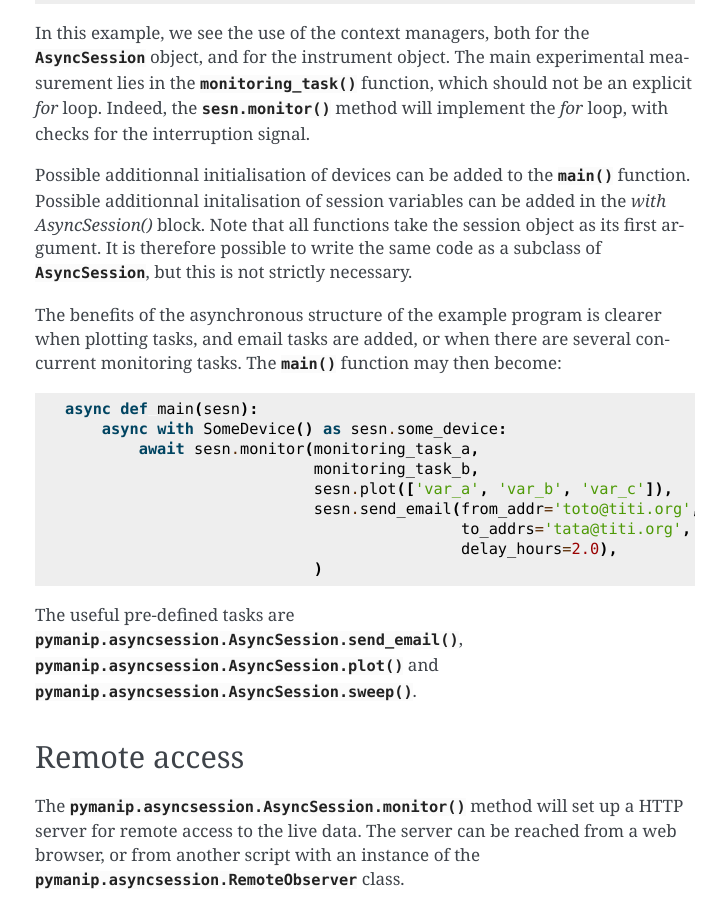
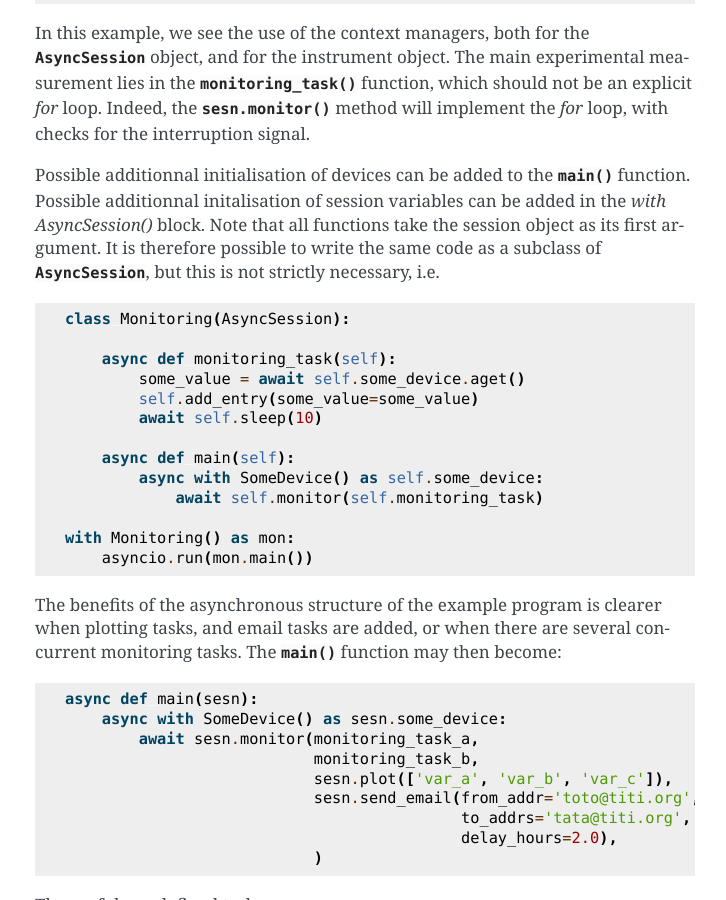
Before and after one commit to jsalort/pymanip, a Sphinx documentation site: the page built from doc/sessions/asyncsession.rst, in a window 1280 px wide and 900 px high, scrolled down 1819 px. Shown: the whole window, without its empty margins (385-1111 px from the left). Built offline with Sphinx 7.4.7, drawn with Linux system fonts in a browser that asks for light colours.

Commit message:
Add subclass example in the doc

```diff
--- a/doc/sessions/asyncsession.rst
+++ b/doc/sessions/asyncsession.rst
@@ -53,7 +53,23 @@ In this example, we see the use of the context managers, both for the :class:`As
 and for the instrument object. The main experimental measurement lies in the :func:`monitoring_task` function, which should not be an explicit `for` loop. Indeed, the :meth:`sesn.monitor` method will implement the `for` loop, with checks for the interruption signal.
 
 Possible additionnal initialisation of devices can be added to the :func:`main` function. Possible additionnal initalisation of session variables can be added in the `with AsyncSession()` block.
-Note that all functions take the session object as its first argument. It is therefore possible to write the same code as a subclass of :class:`AsyncSession`, but this is not strictly necessary.
+Note that all functions take the session object as its first argument. It is therefore possible to write the same code as a subclass of :class:`AsyncSession`, but this is not strictly necessary, i.e.
+
+.. code-block:: python
+
+    class Monitoring(AsyncSession):
+
+        async def monitoring_task(self):
+            some_value = await self.some_device.aget()
+            self.add_entry(some_value=some_value)
+            await self.sleep(10)
+
+        async def main(self):
+            async with SomeDevice() as self.some_device:
+                await self.monitor(self.monitoring_task)
+
+    with Monitoring() as mon:
+        asyncio.run(mon.main())
 
 The benefits of the asynchronous structure of the example program is clearer when plotting tasks,
 and email tasks are added, or when there are several concurrent monitoring tasks. The :func:`main`
```
